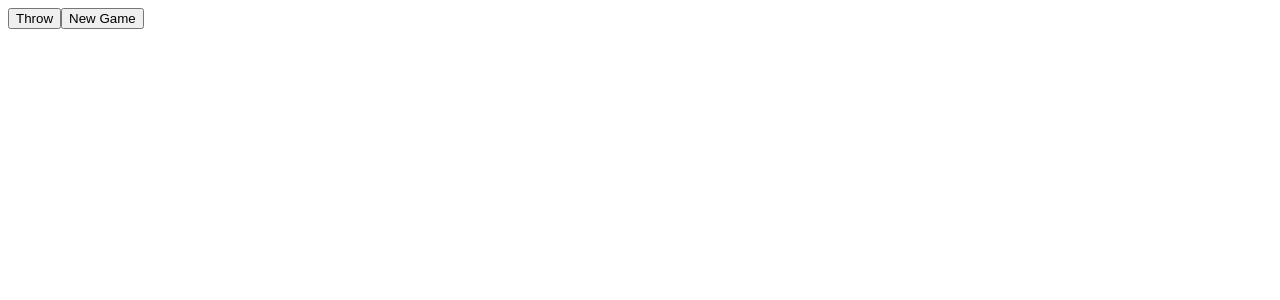
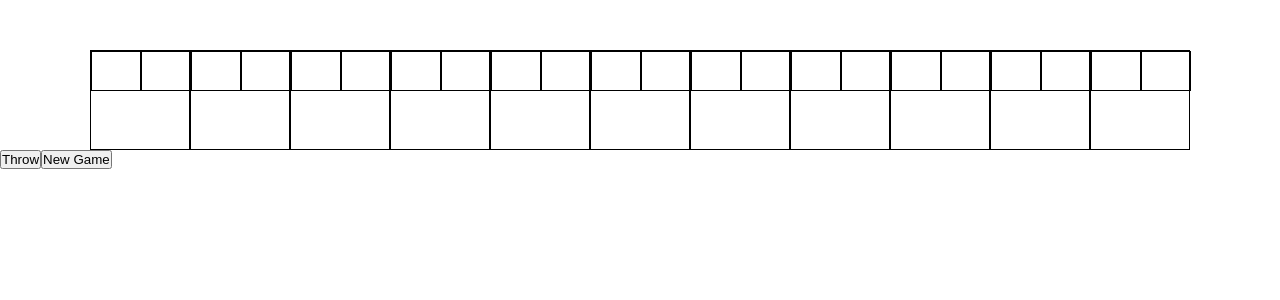
Before and after one commit to alicandko/bowling, a React (Create React App) app: page / in a window 1280 px wide. Shown: the top 300 px of the page. Built offline with nearby package versions, Linux system fonts and the light colour scheme.

Commit message:
Implemented Scoreboard component

```diff
--- a/src/components/Scoreboard.js
+++ /dev/null
@@ -1,16 +0,0 @@
-import React from 'react';
-//import PropTypes from 'prop-types'
-
-const Scoreboard = ({ content }) => (
-  <div>
-    {content.map(frame =>
-      <div>
-        <div className='roll'>{ frame.get(0) }</div>
-        <div className='roll'>{ frame.get(1) }</div>
-        <div className='score'>{ frame.get(2) }</div>
-      </div>
-    )}
-  </div>
-);
-
-export default Scoreboard;
--- /dev/null
+++ b/src/components/Scoreboard/Scoreboard.css
@@ -0,0 +1,49 @@
+* {
+  margin: 0;
+  padding: 0;
+  box-sizing: border-box;
+}
+
+.scoreboard-container {
+  margin-top: 50px;
+  display: flex;
+  justify-content: center;
+  align-items: center;
+}
+
+.scoreboard {
+  width: 1100px;
+  height: 100px;
+  display: flex;
+}
+
+.frame {
+  border: 1px solid #000000;
+  width: 100px;
+  display: flex;
+  justify-content: flex-start;
+  flex-wrap: wrap;
+}
+
+.roll-container {
+  width: 100px;
+  display: flex;
+  justify-content: flex-start;
+}
+
+.roll {
+  border: 1px solid #000000;
+  width: 50px;
+  height: 40px;
+  display: flex;
+  justify-content: center;
+  align-items: center;
+}
+
+.score {
+  width: 100px;
+  height: 60px;
+  display: flex;
+  justify-content: center;
+  align-items: center;
+}
--- /dev/null
+++ b/src/components/Scoreboard/Scoreboard.js
@@ -0,0 +1,21 @@
+import React from 'react';
+//import PropTypes from 'prop-types'
+import './Scoreboard.css';
+
+const Scoreboard = ({ content }) => (
+  <div className='scoreboard-container'>
+    <div className='scoreboard'>
+      {content.map(frame =>
+        <div className='frame'>
+          <div className='roll-container'>
+            <div className='roll'>{ frame.get(0) }</div>
+            <div className='roll'>{ frame.get(1) }</div>
+          </div>
+          <div className='score'>{ frame.get(2) }</div>
+        </div>
+      )}
+    </div>
+  </div>
+);
+
+export default Scoreboard;
--- a/src/containers/BowlingAlleyContainer.js
+++ b/src/containers/BowlingAlleyContainer.js
@@ -1,5 +1,5 @@
 import { connect } from 'react-redux';
-import BowlingAlley from '../components/BowlingAlley';
+import BowlingAlley from '../components/BowlingAlley/BowlingAlley';
 import { play, newGame } from '../actions';
 
 const mapDispatchToProps = (dispatch) => ({
--- a/src/containers/ScoreboardContainer.js
+++ b/src/containers/ScoreboardContainer.js
@@ -1,5 +1,5 @@
 import { connect } from 'react-redux';
-import Scoreboard from '../components/Scoreboard';
+import Scoreboard from '../components/Scoreboard/Scoreboard';
 import { List } from 'immutable';
 
 const getContent = (downPinsList, scores) => {
```
Also changed, not shown: src/components/BowlingAlley/BowlingAlley.css (added), src/components/BowlingAlley/BowlingAlley.js (renamed from src/components/BowlingAlley.js).
